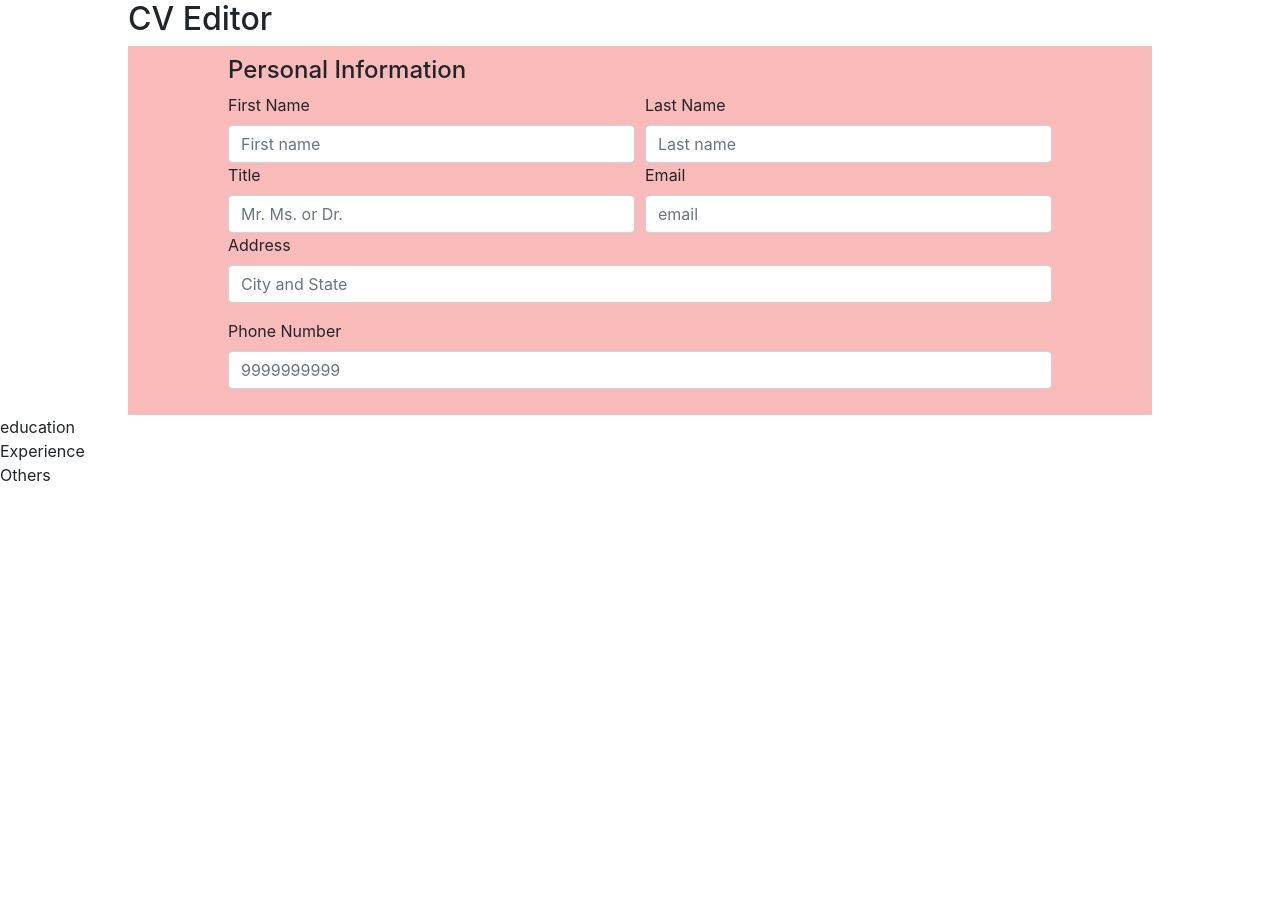
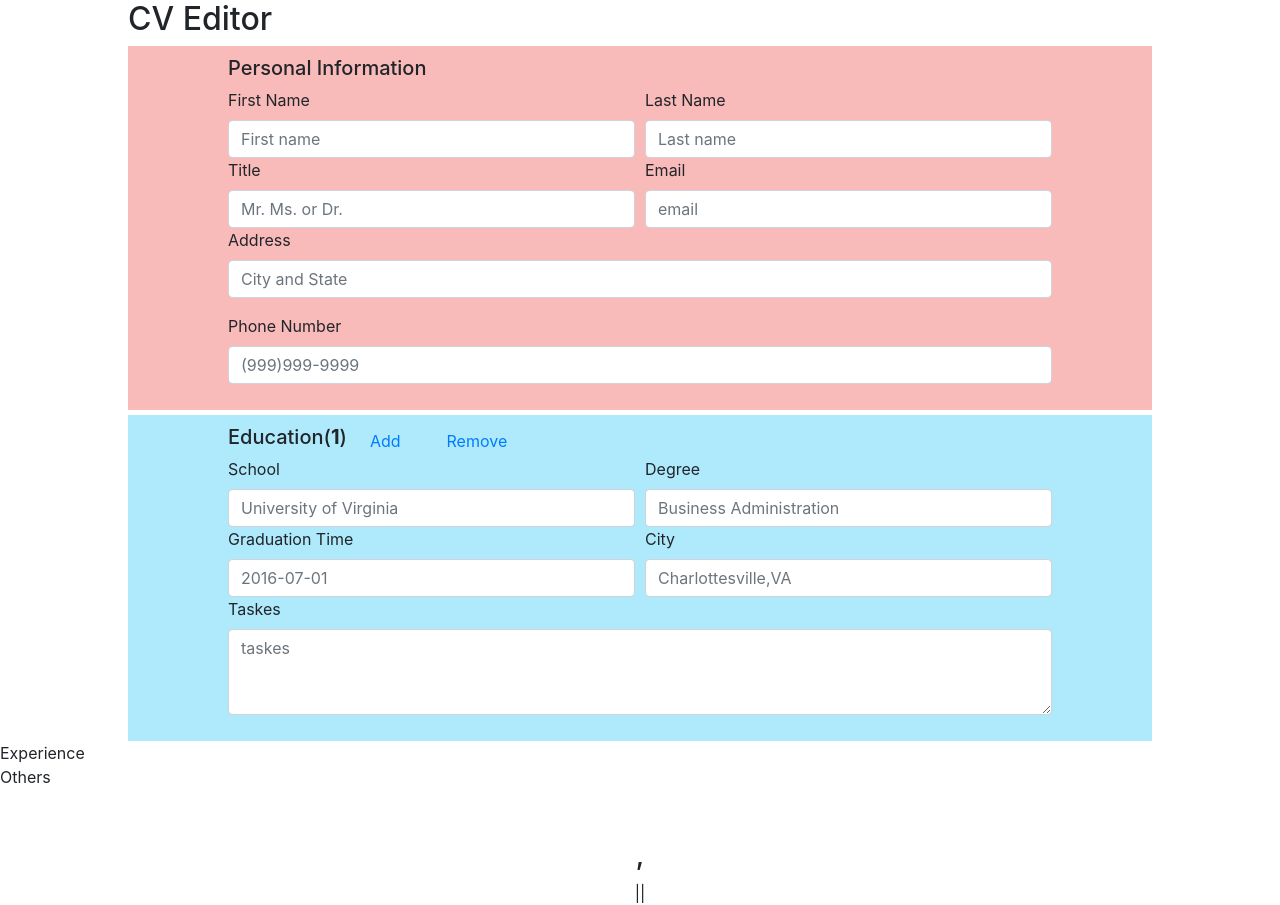
Before and after one commit to Kaminagiyou123/cv-creator, a React (Create React App) app: page / in a window 1280 px wide. Before the commit the page ends 800 px from the top, so only its background shows below. Built offline with nearby package versions, Linux system fonts and the light colour scheme.

Commit message:
education function complete

```diff
--- a/src/App.css
+++ b/src/App.css
@@ -8,3 +8,19 @@ h2 {
   width: 80%;
   background: rgba(246, 140, 140, 0.6);
 }
+.heading-container {
+  margin-top: 50px;
+  text-align: center;
+}
+.education {
+  margin-top: 5px;
+  background-color: rgba(122, 220, 250, 0.6);
+}
+.btn-container {
+  width: 100px;
+  display: flex;
+  flex-direction: row;
+}
+.edu-btn {
+  margin: -10px 10px;
+}
--- a/src/App.js
+++ b/src/App.js
@@ -5,24 +5,39 @@ import Others from "./Others";
 import { useProductsContext } from "./Context";
 import "./App.css";
 import "bootstrap/dist/css/bootstrap.min.css";
+import CvForm from "./CvForm";
+import Button from "react-bootstrap/Button";
+function App() {
+  const {
+    experience,
+    education,
+    others,
+    addEducationInfo,
+  } = useProductsContext();
 
-function App() {
-  const { experience, education, others } = useProductsContext();
   return (
     <main>
       <h2>CV Editor</h2>
       <Personal />
-      {education?.map((item) => (
-        <Education item={item} key={item.id} />
-      ))}
+      {education.length === 0 ? (
+        <Button variant='info' onClick={() => addEducationInfo()}>
+          {" "}
+          Add Education
+        </Button>
+      ) : (
+        education?.map((item) => <Education item={item} />)
+      )}
 
       {experience?.map((item) => (
-        <Experience item={item} key={item.id} />
+        <Experience item={item} />
       ))}
 
       {others?.map((item) => (
-        <Others item={item} key={item.id} />
+        <Others item={item} />
       ))}
+      <div>
+        <CvForm />
+      </div>
     </main>
   );
 }
--- a/src/Context.js
+++ b/src/Context.js
@@ -17,7 +17,7 @@ const initialState = {
       company: "",
       city: "",
       title: "",
-      tasks: {},
+      tasks: "",
     },
   ],
   education: [
@@ -27,7 +27,7 @@ const initialState = {
       degree: "",
       graduation_time: "",
       city: "",
-      tasks: {},
+      tasks: "",
     },
   ],
   others: [
@@ -36,27 +36,6 @@ const initialState = {
       content: "",
     },
   ],
-  current_experience: {
-    id: null,
-    start_time: "",
-    end_time: "",
-    company: "",
-    city: "",
-    title: "",
-    tasks: {},
-  },
-  current_education: {
-    id: null,
-    school: "",
-    degree: "",
-    graduation_time: "",
-    city: "",
-    tasks: {},
-  },
-  current_other: {
-    id: null,
-    content: "",
-  },
 };
 
 const ProductsContext = React.createContext();
@@ -65,11 +44,23 @@ export const ProductsProvider = ({ children }) => {
   const changePersonalInfo = ({ name, value }) => {
     dispatch({ type: "CHANGE_CONTENT", payload: { name, value } });
   };
+  const changeEducationInfo = ({ id, name, value }) => {
+    dispatch({ type: "CHANGE_CONTENT_EDU", payload: { id, name, value } });
+  };
+  const removeEducationInfo = (id) => {
+    dispatch({ type: "REMOVE_CONTENT_EDU", payload: id });
+  };
+  const addEducationInfo = () => {
+    dispatch({ type: "ADD_CONTENT_EDU" });
+  };
   return (
     <ProductsContext.Provider
       value={{
         ...state,
         changePersonalInfo,
+        changeEducationInfo,
+        addEducationInfo,
+        removeEducationInfo,
       }}
     >
       {children}
--- /dev/null
+++ b/src/CvForm.js
@@ -0,0 +1,18 @@
+import React from "react";
+import { useProductsContext } from "./Context";
+const CvForm = () => {
+  const { personal } = useProductsContext();
+  const { first_name, last_name, phone, title, email, address } = personal;
+  return (
+    <div>
+      <div className='heading-container'>
+        <h3>
+          {first_name + " " + last_name}, <span>{title}</span>
+        </h3>
+        <div>{address + "|" + phone + "|" + email}</div>
+      </div>
+    </div>
+  );
+};
+
+export default CvForm;
--- a/src/Education.js
+++ b/src/Education.js
@@ -1,5 +1,138 @@
-const Education = () => {
-  return <div>education</div>;
+import Form from "react-bootstrap/Form";
+import React from "react";
+import Col from "react-bootstrap/Col";
+import { useProductsContext } from "./Context";
+import Button from "react-bootstrap/Button";
+const Education = ({ item }) => {
+  const {
+    changeEducationInfo,
+    addEducationInfo,
+    removeEducationInfo,
+  } = useProductsContext();
+  const { id, school, graduation_time, degree, city, tasks } = item;
+
+  return (
+    <div className='personal-info education' key={id}>
+      <div className='btn-container'>
+        <h5>
+          Education(<strong>{parseInt(id) + 1}</strong>)
+        </h5>
+        <Button
+          variant='link'
+          data-id={id}
+          className='edu-btn'
+          onClick={() => {
+            addEducationInfo();
+          }}
+        >
+          Add
+        </Button>
+        <Button
+          variant='link'
+          data-id={id}
+          className='edu-btn'
+          onClick={(e) => {
+            removeEducationInfo(parseInt(e.target.dataset.id));
+          }}
+        >
+          Remove
+        </Button>
+      </div>
+      <Form>
+        <Form.Row>
+          <Col>
+            <Form.Label>School</Form.Label>
+            <Form.Control
+              placeholder='University of Virginia'
+              name='school'
+              data-id={id}
+              value={school}
+              onChange={(e) => {
+                changeEducationInfo({
+                  id: parseInt(e.target.dataset.id),
+                  name: e.target.name,
+                  value: e.target.value,
+                });
+              }}
+            />
+          </Col>
+          <Col>
+            <Form.Label>Degree</Form.Label>
+            <Form.Control
+              placeholder='Business Administration'
+              name='degree'
+              data-id={id}
+              value={degree}
+              onChange={(e) => {
+                changeEducationInfo({
+                  id: parseInt(e.target.dataset.id),
+                  name: e.target.name,
+                  value: e.target.value,
+                });
+              }}
+            />
+          </Col>
+        </Form.Row>
+
+        <Form.Row>
+          <Col>
+            <Form.Label>Graduation Time</Form.Label>
+            <Form.Control
+              placeholder='2016-07-01'
+              name='graduation_time'
+              data-id={id}
+              value={graduation_time}
+              onChange={(e) => {
+                changeEducationInfo({
+                  id: parseInt(e.target.dataset.id),
+                  name: e.target.name,
+                  value: e.target.value,
+                });
+              }}
+            />
+          </Col>
+          <Col>
+            <Form.Label>City</Form.Label>
+            <Form.Control
+              type='text'
+              placeholder='Charlottesville,VA'
+              data-id={id}
+              name='city'
+              value={city}
+              onChange={(e) => {
+                changeEducationInfo({
+                  id: parseInt(e.target.dataset.id),
+                  name: e.target.name,
+                  value: e.target.value,
+                });
+              }}
+            />
+          </Col>
+        </Form.Row>
+
+        <Form>
+          <Form.Group controlId='exampleForm.ControlTextarea1'>
+            <Form.Label>Taskes</Form.Label>
+            <Form.Control
+              as='textarea'
+              rows={3}
+              data-id={id}
+              placeholder='taskes'
+              name='tasks'
+              value={tasks}
+              onChange={(e) => {
+                changeEducationInfo({
+                  id: parseInt(e.target.dataset.id),
+                  name: e.target.name,
+                  value: e.target.value,
+                });
+              }}
+            />
+          </Form.Group>
+        </Form>
+      </Form>
+    </div>
+  );
 };
 
 export default Education;
--- a/src/Personal.js
+++ b/src/Personal.js
@@ -7,7 +7,7 @@ const Personal = () => {
   const { first_name, last_name, phone, title, email, address } = personal;
   return (
     <div className='personal-info'>
-      <h4>Personal Information</h4>
+      <h5>Personal Information</h5>
       <Form>
         <Form.Row>
           <Col>
@@ -26,28 +26,81 @@ const Personal = () => {
           </Col>
           <Col>
             <Form.Label>Last Name</Form.Label>
-            <Form.Control placeholder='Last name' />
+            <Form.Control
+              placeholder='Last name'
+              name='last_name'
+              value={last_name}
+              onChange={(e) => {
+                changePersonalInfo({
+                  name: e.target.name,
+                  value: e.target.value,
+                });
+              }}
+            />
           </Col>
         </Form.Row>
 
         <Form.Row>
           <Col>
             <Form.Label>Title</Form.Label>
-            <Form.Control placeholder='Mr. Ms. or Dr.' />
+            <Form.Control
+              placeholder='Mr. Ms. or Dr.'
+              name='title'
+              value={title}
+              onChange={(e) => {
+                changePersonalInfo({
+                  name: e.target.name,
+                  value: e.target.value,
+                });
+              }}
+            />
           </Col>
           <Col>
             <Form.Label>Email</Form.Label>
-            <Form.Control type='email' placeholder='email' />
+            <Form.Control
+              type='email'
+              placeholder='email'
+              name='email'
+              value={email}
+              onChange={(e) => {
+                changePersonalInfo({
+                  name: e.target.name,
+                  value: e.target.value,
+                });
+              }}
+            />
           </Col>
         </Form.Row>
 
         <Form.Group controlId='formGridAddress'>
           <Form.Label>Address</Form.Label>
-          <Form.Control placeholder='City and State' type='address' />
+          <Form.Control
+            placeholder='City and State'
+            type='address'
+            name='address'
+            value={address}
+            onChange={(e) => {
+              changePersonalInfo({
+                name: e.target.name,
+                value: e.target.value,
+              });
+            }}
+          />
         </Form.Group>
         <Form.Group controlId='formGridAddress'>
           <Form.Label>Phone Number</Form.Label>
-          <Form.Control placeholder='9999999999' type='number' />
+          <Form.Control
+            placeholder='(999)999-9999'
+            type='text'
+            name='phone'
+            value={phone}
+            onChange={(e) => {
+              changePersonalInfo({
+                name: e.target.name,
+                value: e.target.value,
+              });
+            }}
+          />
         </Form.Group>
       </Form>
     </div>
--- a/src/reducer.js
+++ b/src/reducer.js
@@ -3,6 +3,35 @@ const reducer = (state, action) => {
     const { name, value } = action.payload;
     return { ...state, personal: { ...state.personal, [name]: value } };
   }
+  if (action.type === "CHANGE_CONTENT_EDU") {
+    const { id, name, value } = action.payload;
+    let edu = state.education.filter((item) => item.id !== id);
+    let newItem = state.education.find((item) => item.id === id);
+    newItem = { ...newItem, [name]: value };
+    return {
+      ...state,
+      education: [...edu, newItem].sort((a, b) => {
+        return a.id - b.id;
+      }),
+    };
+  }
+  if (action.type === "REMOVE_CONTENT_EDU") {
+    let newEdu = state.education.filter((item) => item.id !== action.payload);
+    return { ...state, education: [...newEdu] };
+  }
+  if (action.type === "ADD_CONTENT_EDU") {
+    let newItem = {
+      id: state.education.length,
+      school: "",
+      degree: "",
+      graduation_time: "",
+      city: "",
+      tasks: "",
+    };
+    let newEdu = [...state.education, newItem];
+    return { ...state, education: [...newEdu] };
+  }
+
   throw new Error(`No Matching "${action.type}" - action type`);
 };
 
```
